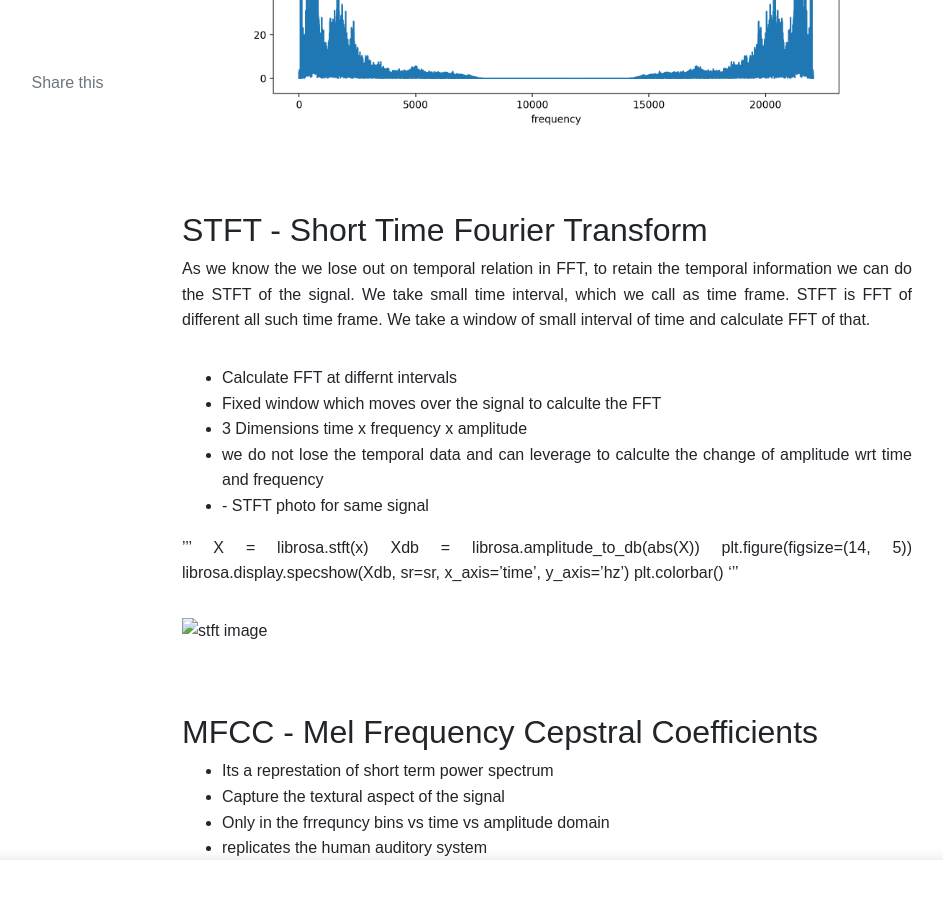
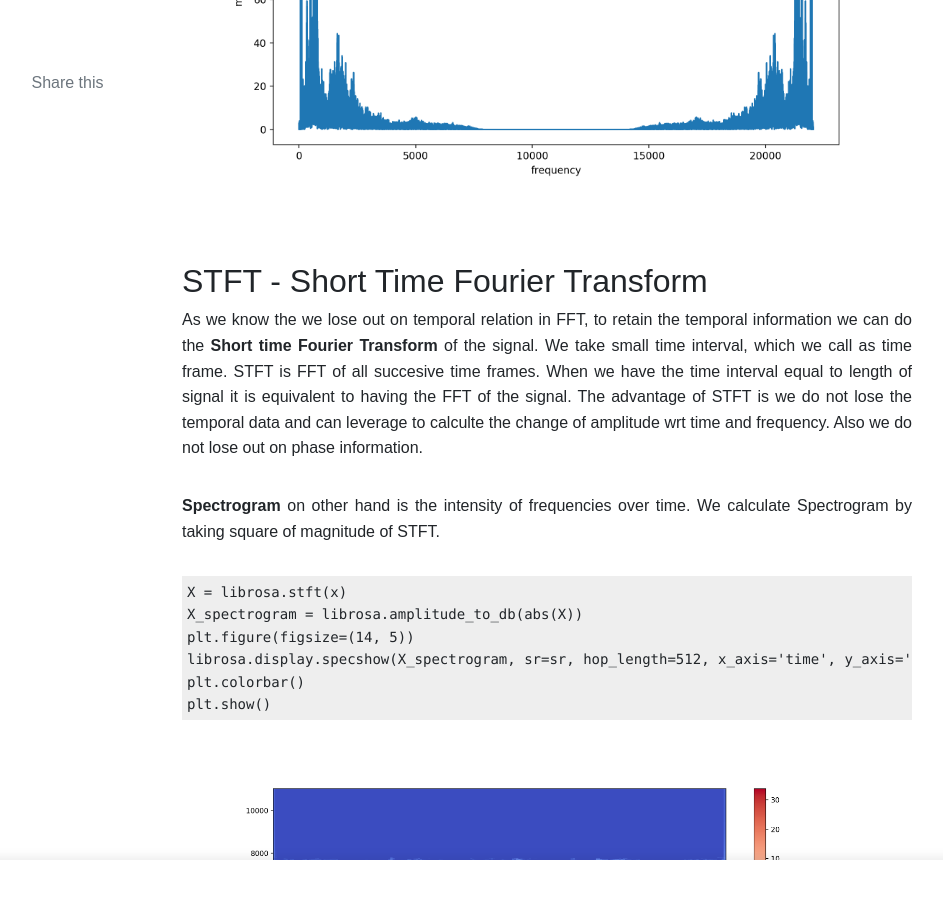
Before and after one commit to letusdigdeeper/letusdigdeeper.github.io, a Jekyll site: the page built from _posts/2020-08-14-speech-representation.md, in a window 1280 px wide and 900 px high, scrolled down 2478 px. Shown: the whole window, without its empty margins (188-1131 px from the left). Built offline with Jekyll 4.4.1, drawn with Linux system fonts in a browser that asks for light colours; nearby versions of some CDN libraries; comment, search, counter and statistics services are not loaded; some of the changed text lies outside the part shown.

````diff
--- a/_layouts/default.html
+++ b/_layouts/default.html
@@ -96,4 +106,5 @@
 
 </body>
 
+
 </html>
--- a/_posts/2020-08-14-speech-representation.md
+++ b/_posts/2020-08-14-speech-representation.md
@@ -42,7 +42,7 @@ plt.show()
 
 
 <font size='6'> Fast Fourier Transform</font>
-Fourier transform is a frequency domain representation of the original signal. We decompose a signal into all the consisting pure frequency information. We try to convert time domain waveform to a magnitude as a function of frequency data. We call it Power Spectrum. While doing this transformation from time to frequency domain we lose out on temopral data of the signal. The only differenct in Fourier Transform and Fast Fourier Transform is Fast Fourier Transform is done on continous signal and Fast Fourier Transform is done on discrete time signal.
+Fourier transform is a frequency domain representation of the time domain signal. We decompose a signal into all the consisting pure frequency information. Using Fourier transform we can represent the time-domain signal as superimposition of sinusoids of varying magnitudes, frequencies and phase offsets. We convert time domain waveform to a magnitude as a function of frequency data. We call it Power Spectrum. While doing this transformation from time to frequency domain we lose out on temopral data of the signal. The only differenct in Fourier Transform and Fast Fourier Transform is Fast Fourier Transform is done on continous signal and Fast Fourier Transform is done on discrete time signal.
 
 ```
 import numpy as np
@@ -61,22 +61,22 @@ plt.show()
 
 
 <font size='6'>STFT - Short Time Fourier Transform</font>
-As we know the we lose out on temporal relation in FFT, to retain the temporal information we can do the STFT of the signal. We take small time interval, which we call as time frame. STFT is FFT of different all such time frame. We take a window of small interval of time and calculate FFT of that.
-- Calculate FFT at differnt intervals
-- Fixed window which moves over the signal to calculte the FFT
-- 3 Dimensions time x frequency x amplitude
-- we do not lose the temporal data and can leverage to calculte the change of amplitude wrt time and frequency
-- <photo1 > - STFT photo for same signal
+As we know the we lose out on temporal relation in FFT, to retain the temporal information we can do the <b>Short time Fourier Transform </b> of the signal. We take small time interval, which we call as time frame. STFT is FFT of all succesive time frames. When we have the time interval equal to length of signal it is equivalent to having the FFT of the signal. The advantage of STFT is we do not lose the temporal data and can leverage to calculte the change of amplitude wrt time and frequency. Also we do not lose out on phase information.
 
-'''
+<b>Spectrogram</b> on other hand is the intensity of frequencies over time. We calculate Spectrogram by taking square of magnitude of STFT.
+
+```
 X = librosa.stft(x)
-Xdb = librosa.amplitude_to_db(abs(X))
+X_spectrogram = librosa.amplitude_to_db(abs(X))
 plt.figure(figsize=(14, 5))
-librosa.display.specshow(Xdb, sr=sr, x_axis='time', y_axis='hz')
+librosa.display.specshow(X_spectrogram, sr=sr, hop_length=512, x_axis='time', y_axis='hz')
 plt.colorbar()
-'''
+plt.show()
+```
 
-![stft image]({{ site.baseurl }}/assets/images/spectrogram.png)
+![stft image]({{ site.baseurl }}/assets/images/post_1/stft.png)
+
+
 
 
 <font size='6'>MFCC - Mel Frequency Cepstral Coefficients</font>
@@ -93,4 +93,4 @@ plt.colorbar()
 
 - <photo 1> - MFCC photo for same signal
 
-![mfcc image]({{ site.baseurl }}/assets/images/spectrogram.png)
+![mfcc image]({{ site.baseurl }}/assets/images/post_1/spectrogram.png)
````
Also changed, not shown: other parts of _layouts/default.html (+10 -0 lines), assets/images/post_1/stft.png (added).
